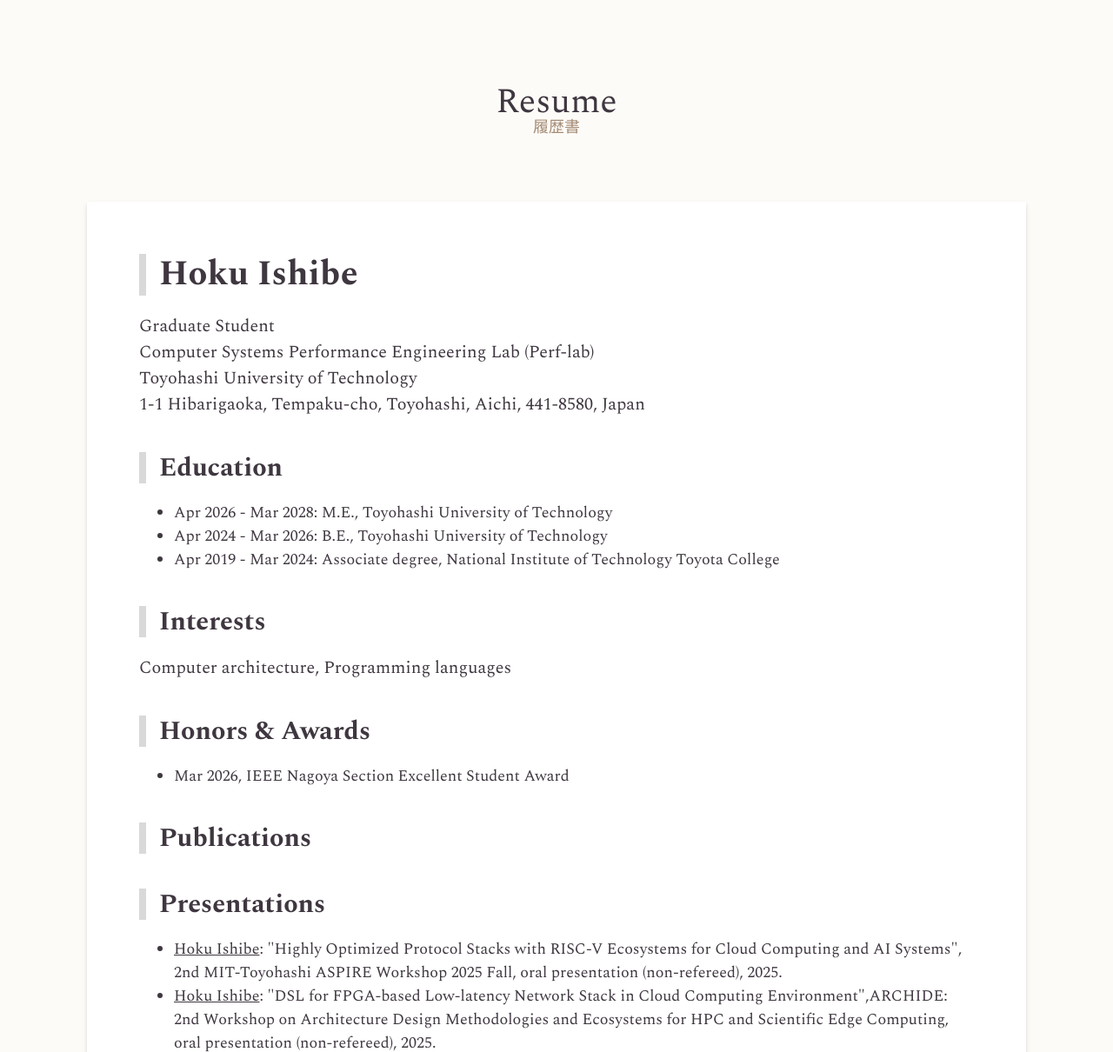
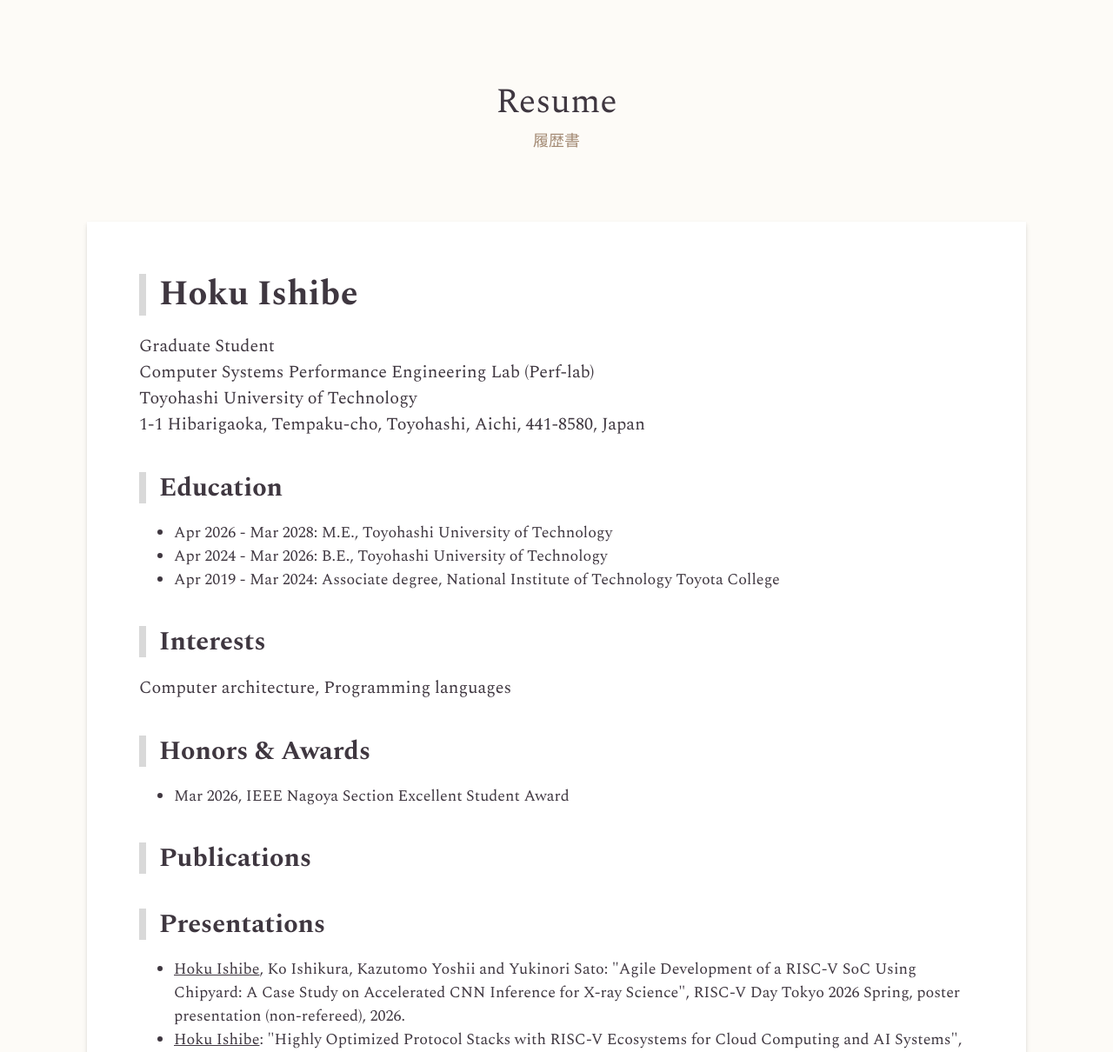
Before and after one commit to is-hoku/hokuishi.be, an Astro site: page /resume in a window 1280 px wide. Shown: the part 75-1285 px from the top of the page at 87% size. Built offline with nearby package versions, Linux system fonts and the light colour scheme; Astro itself is replaced by a stand-in of ours; a web font is replaced by a local one.

Commit message:
Update resume

```diff
--- a/src/layouts/BlogPost.astro
+++ b/src/layouts/BlogPost.astro
@@ -37,13 +37,13 @@ const { title, subtitle, description, tags, pubDate, updatedDate } = Astro.props
 				padding: 1em;
 			}
 			.title {
-				margin-bottom: 0em;
+				margin-bottom: 0;
 				padding: 1em 0;
 				text-align: center;
 				line-height: 1;
 			}
 			.title p {
-				margin: 0 0 0 0;
+				margin: 0 0 0.4em 0;
 				font-size: 2em;
 			}
 			.subtitle p {
--- a/src/pages/resume.astro
+++ b/src/pages/resume.astro
@@ -43,6 +43,7 @@ import Layout from '../layouts/BlogPost.astro';
 		Presentations
 	</h2>
 	<ul>
+		<li><u>Hoku Ishibe</u>, Ko Ishikura, Kazutomo Yoshii and Yukinori Sato: "Agile Development of a RISC-V SoC Using Chipyard: A Case Study on Accelerated CNN Inference for X-ray Science", RISC-V Day Tokyo 2026 Spring, poster presentation (non-refereed), 2026.</li>
 		<li><u>Hoku Ishibe</u>: "Highly Optimized Protocol Stacks with RISC-V Ecosystems for Cloud Computing and AI Systems", 2nd MIT-Toyohashi ASPIRE Workshop 2025 Fall, oral presentation (non-refereed), 2025.</li>
 		<li><u>Hoku Ishibe</u>: "DSL for FPGA-based Low-latency Network Stack in Cloud Computing Environment",ARCHIDE: 2nd Workshop on Architecture Design Methodologies and Ecosystems for HPC and Scientific Edge Computing, oral presentation (non-refereed), 2025.</li>
 		<li><u>石部 鳳空</u>, 胡 思已, 佐藤 幸紀："Kubernetes 向けのマイクロサービス自動生成用 DSL の開発", xSIG 2025, 発表番号 24，ポスター発表 (査読なし), 2025.</li>
```
